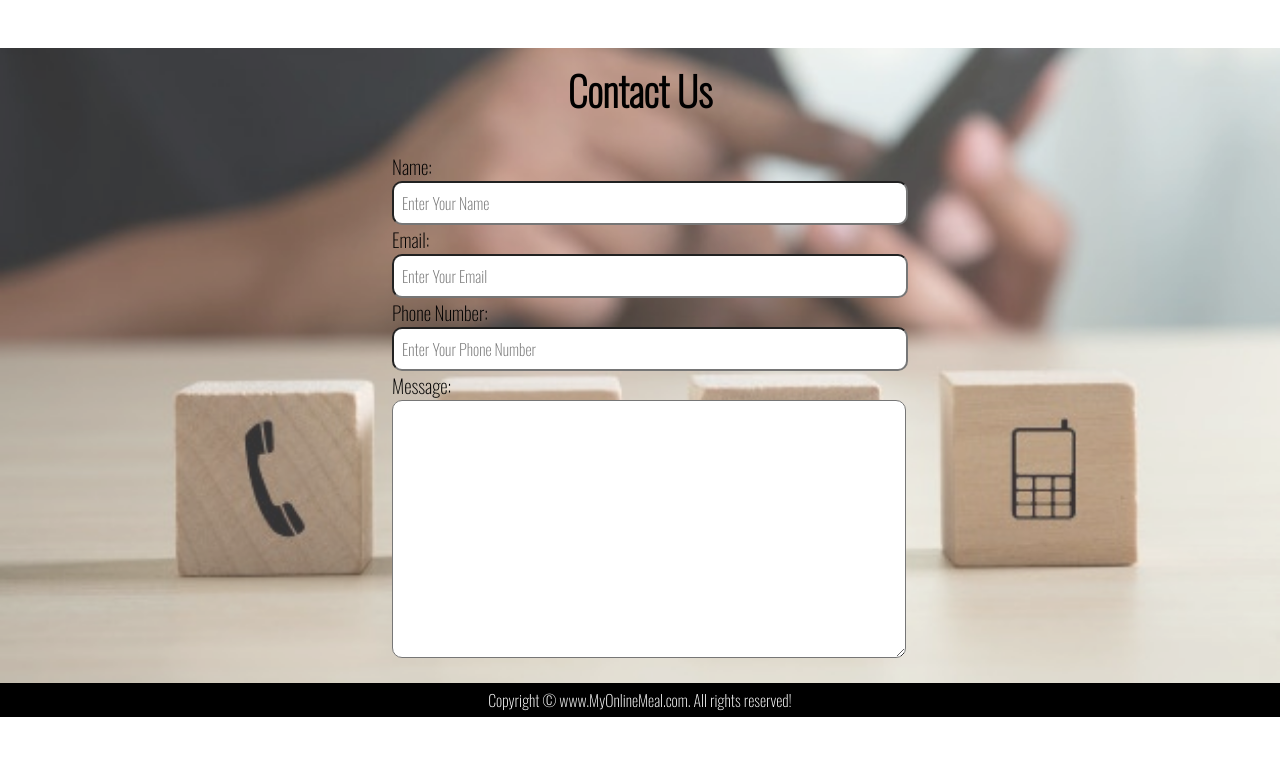
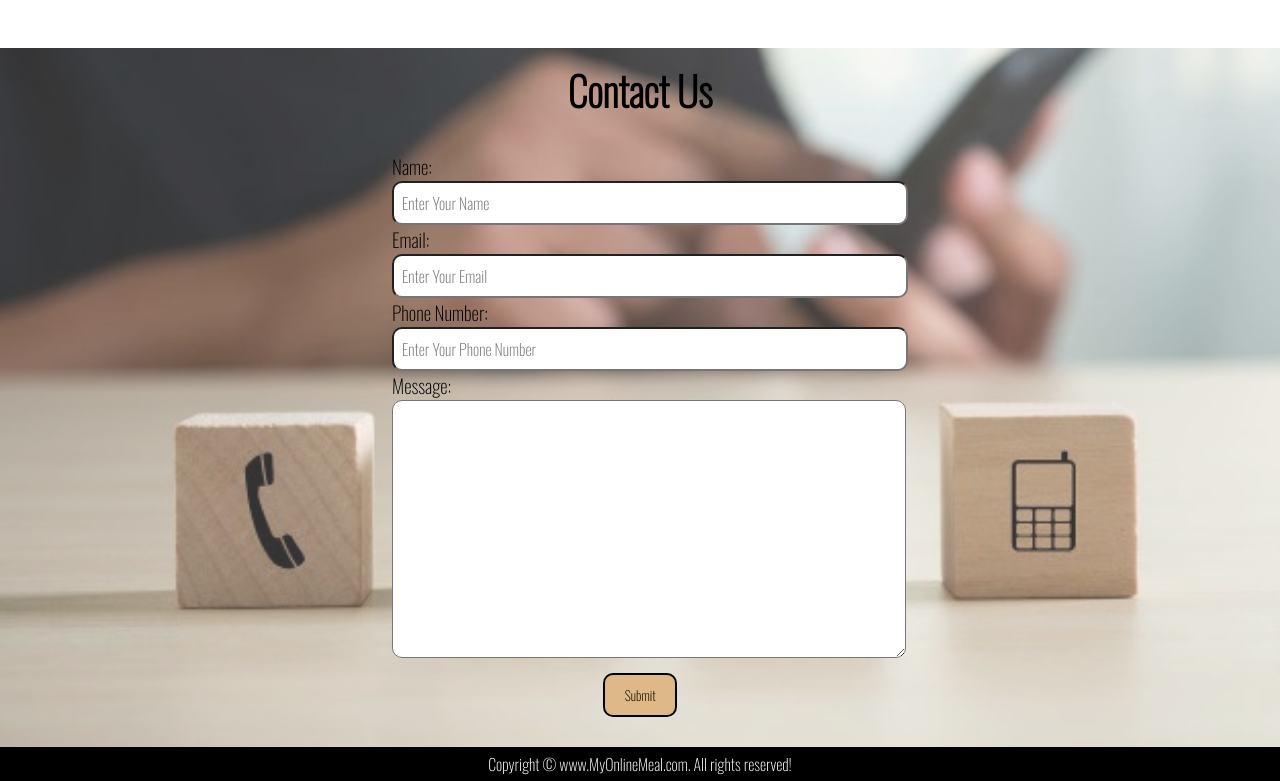
Before and after one commit to salmanidrisi909/MyOnlineMeal, a plain HTML site: page index.html in a window 1280 px wide. Shown: the part 1211-1992 px from the top of the page. Before the commit the page ends 1928 px from the top, so only its background shows below. Drawn offline with nearby package versions, Linux system fonts and the light colour scheme.

Commit message:
Initial commit

```diff
--- a/css/style.css
+++ b/css/style.css
@@ -161,7 +161,7 @@ footer{
     padding: 8px;
 }
 .btn{
-    margin: 20px 20px;
+    margin: 20px;
     padding: 10px 20px;
     border: 2px solid black;
     background-color: burlywood;
@@ -171,3 +171,13 @@ footer{
 .center{
     text-align: center;
 }
+form .btn{
+    width: 15%;
+    display: block;
+    margin: 10px auto;
+    padding: 10px 20px;
+}
+.btn:hover{
+    background-color: rgb(189, 151, 102);
+    border: 2px solid burlywood;
+}
--- a/index.html
+++ b/index.html
@@ -90,6 +90,7 @@
                     <label for="name">Message:</label>
                     <textarea name="message" id="essage" cols="30" rows="10"></textarea>
                 </div>
+                <button class="btn">Submit</button>
             </form>
         </div>
     </section>
```
